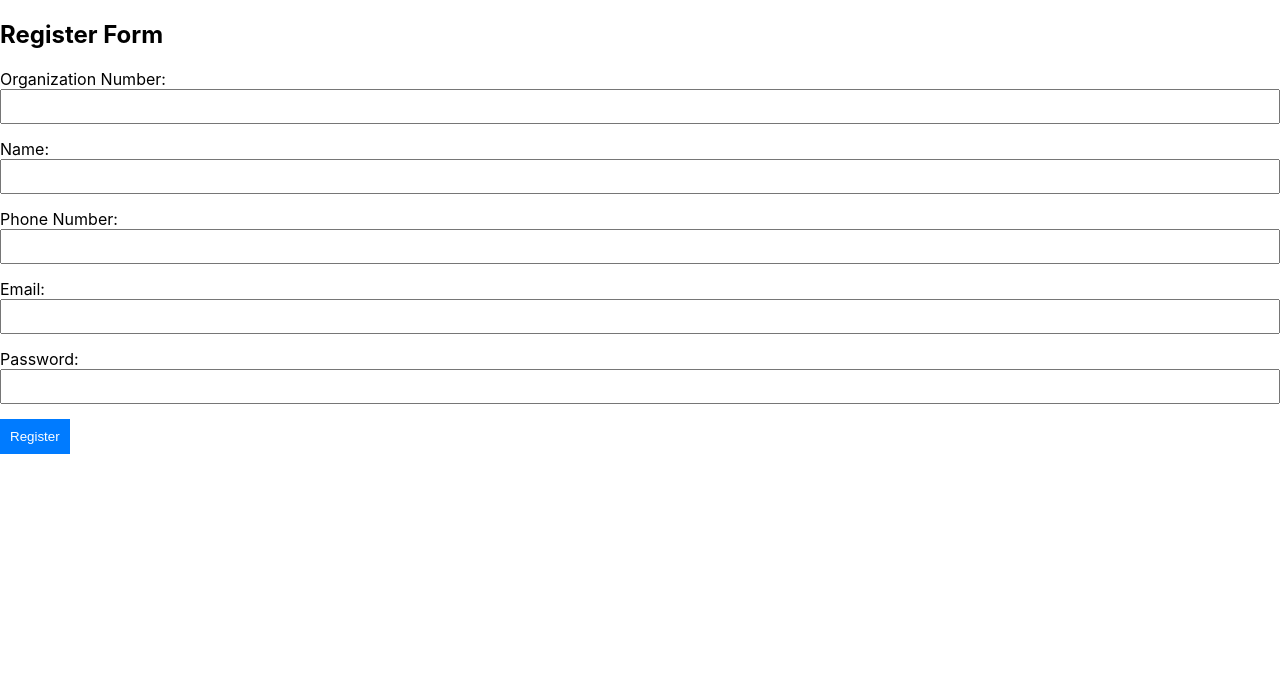
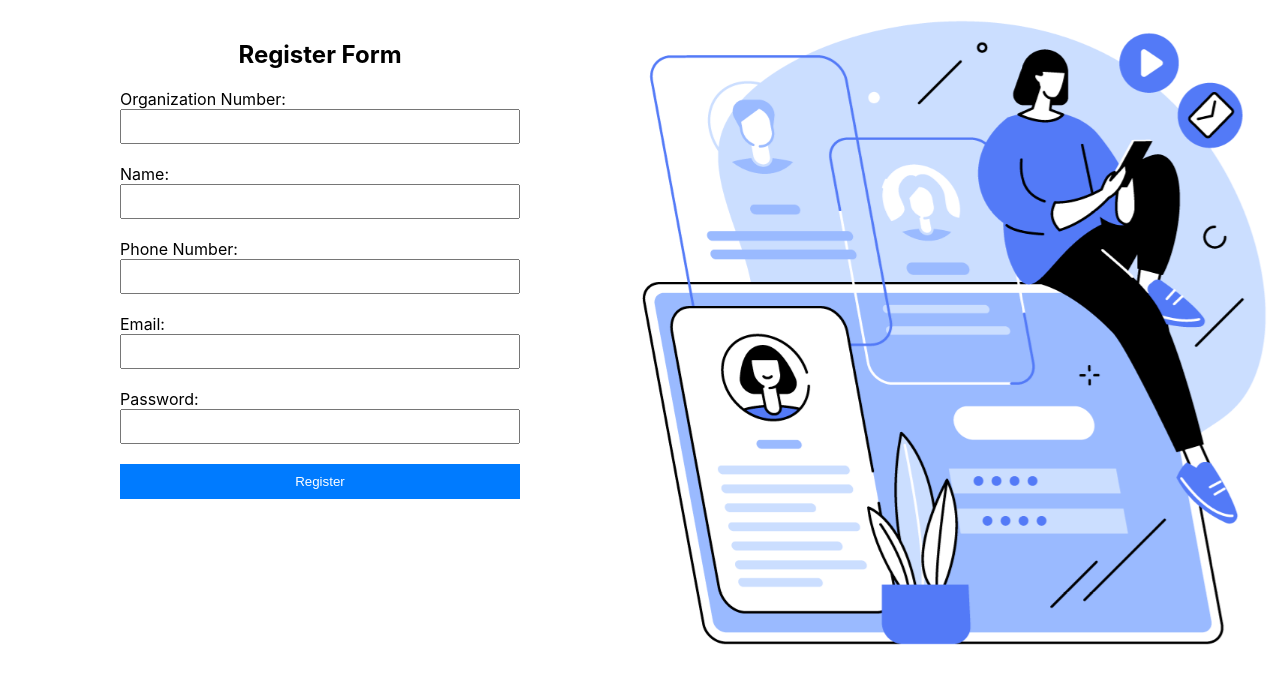
Before and after one commit to karishmarajput/cloud6, a React (Create React App) app in the folder client/: page /OgRegister in a window 1280 px wide. Shown: the top 684 px of the page. Built offline with nearby package versions, Linux system fonts and the light colour scheme.

Commit message:
OgRegister Design

```diff
--- a/client/src/pages/organisation/OgLogin.css
+++ b/client/src/pages/organisation/OgLogin.css
@@ -2,50 +2,56 @@
     width: 100%;
   }
 
-  .flex-container {
+  .flex-container-login {
     display: flex;
-    flex-direction: row; /* Display columns on small screens */
+    flex-direction: row;
   }
 
-  .image-section,
-  .form-section {
+  .image-section-login,
+  .form-section-login {
     flex: 1;
-    padding: 20px; /* Adjust the padding as needed */
-    overflow: hidden; /* Hide overflow to prevent vertical scroll */
+    padding: 20px;
+    overflow: hidden;
   }
 
-  .image-section img {
+  .image-section-login img {
     max-width: 100%;
-    max-height: 80%; /* Limit the height to prevent vertical scroll */
+    max-height: 85%;
     height: auto;
-    display: block; /* Remove any extra spacing below the image */
-    margin: 0 auto; /* Center the image horizontally */
+    display: flex;
+    margin: 0 auto;
   }
 
-  .form-section {
+  .form-section-login {
     display: flex;
     flex-direction: column;
     justify-content: center;
-    align-items: center; /* Center the contents horizontally */
-
-    /* Additional styles for mobile view and increased font size */
+    align-items: center;
     max-width: 100%;
-    font-size: 18px; /* Adjust the font size as needed */
+    font-size: 18px;
   }
 
   .login-form {
     width: 100%;
-    max-width: 300px; /* Adjust the max-width as needed */
+    max-width: 300px;
   }
 
-  .form-group {
+  .form-group-login {
     margin-bottom: 15px;
   }
 
+  .form-group-login-button {
+    margin-bottom: 15px;
+    display: flex;
+    flex-direction: column;
+    justify-content: center;
+    align-items: center;
+  }
+
   label {
-    display: block;
+    display: flex;
     margin-bottom: 5px;
-    text-align: left; /* Left-align the labels */
+    text-align: left;
   }
 
   input {
@@ -61,19 +67,19 @@
     color: #fff;
     border: none;
     cursor: pointer;
+
   }
 
-  /* Media query for small screens (e.g., mobile devices) */
-  @media screen and (max-width: 600px) {
+  @media screen and (max-width: 768px) {
     .flex-container {
-      flex-direction: column; /* Switch back to column layout for small screens */
+      flex-direction: column;
     }
 
     .form-section {
-      max-width: none; /* Remove max-width for better responsiveness */
+      max-width: none;
     }
   }
 
   button:hover {
-    background-color: #0056b3; /* Example hover background color */
+    background-color: #0056b3;
   }
--- a/client/src/pages/organisation/OgLogin.js
+++ b/client/src/pages/organisation/OgLogin.js
@@ -62,14 +62,14 @@ function OgLogin() {
     <>
       {/* <NavbarCertif /> */}
       <div className="login-container">
-        <div className="flex-container">
-          <div className="image-section">
+        <div className="flex-container-login">
+          <div className="image-section-login">
             <img src="login-side.png" alt="yo" />
           </div>
-          <div className="form-section">
+          <div className="form-section-login">
             <h2>Login Form</h2>
             <form className="login-form" onSubmit={handleSubmit}>
-              <div className="form-group">
+              <div className="form-group-login">
                 <label htmlFor="ogNumber">Organisation Number:</label>
                 <input
                   type="text"
@@ -78,7 +78,7 @@ function OgLogin() {
                   onChange={handleOgNumberChange}
                 />
               </div>
-              <div className="form-group">
+              <div className="form-group-login">
                 <label htmlFor="password">Password:</label>
                 <input
                   type="password"
@@ -87,7 +87,7 @@ function OgLogin() {
                   onChange={handlePasswordChange}
                 />
               </div>
-              <div className="form-group">
+              <div className="form-group-login-button">
                 <button type="submit">Login</button>
               </div>
             </form>
--- /dev/null
+++ b/client/src/pages/organisation/OgRegister.css
@@ -0,0 +1,88 @@
+html, body {
+  height: 100%;
+  margin: 0;
+  overflow: hidden;
+}
+
+.container {
+  display: flex;
+  position: relative;
+  height: 100%;
+  flex-direction: row;
+}
+
+.image-section {
+  flex: 1;
+  padding: 20px;
+  position: relative;
+  overflow: hidden;
+}
+
+.image-section img {
+  max-width: 100%;
+  height: 75%;
+  display: block;
+  margin: 0 auto;
+  animation: slideRight 1.5s ease-in-out forwards;
+}
+
+@keyframes slideRight {
+  from {
+    transform: translateX(-60%);
+  }
+  to {
+    transform: translateX(50%);
+  }
+}
+
+.form-section {
+  flex: 1;
+  padding: 20px;
+  position: absolute;
+  top: 0;
+  left: -25%;
+  width: 100%;
+  box-sizing: border-box;
+  animation: popUp 1s ease forwards 1.5s;
+  opacity: 0;
+}
+
+@keyframes popUp {
+  from {
+    transform: translateY(100%);
+  }
+  to {
+    transform: translateY(0);
+    opacity: 1;
+  }
+}
+
+.form-section h2 {
+  text-align: center;
+}
+
+.form-section form {
+  max-width: 400px;
+  margin: 0 auto;
+}
+
+.form-section label {
+  display: block;
+  margin-bottom: 10px;
+}
+
+.form-section input {
+  width: 100%;
+  padding: 8px;
+  box-sizing: border-box;
+  margin-bottom: 10px;
+}
+
+.form-section button {
+  width: 100%;
+  padding: 10px;
+  background-color: #007bff;
+  color: #fff;
+  border: none;
+  cursor: pointer;
+}
--- a/client/src/pages/organisation/OgRegister.js
+++ b/client/src/pages/organisation/OgRegister.js
@@ -1,4 +1,5 @@
 import React, { useState } from 'react';
+import './OgRegister.css';
 
 function OgRegister() {
   const [organizationNumber, setOrganizationNumber] = useState('');
@@ -10,6 +11,7 @@ const [password, setPassword] = useState('');
   const handlePasswordChange = (e) => {
     setPassword(e.target.value);
   };
+
   const handleOrgNumberChange = (e) => {
     setOrganizationNumber(e.target.value);
   };
@@ -25,6 +27,7 @@ const handlePasswordChange = (e) => {
   const handleEmailChange = (e) => {
     setEmail(e.target.value);
   };
+
   const handleSubmit = async (e) => {
     e.preventDefault();
 
@@ -39,7 +42,7 @@ const handlePasswordChange = (e) => {
           name,
           phoneNumber,
           email,
-          password
+          password,
         }),
       });
 
@@ -63,7 +66,12 @@ const handlePasswordChange = (e) => {
   };
 
   return (
-    <div>
+    <div style={{ display: 'flex' }}>
+      <div className="image-section">
+        <img src="login-side.png" alt="Organization" />
+      </div>
+
+      <div className="form-section">
         <h2>Register Form</h2>
         <form onSubmit={handleSubmit}>
           <div>
@@ -121,6 +129,7 @@ const handlePasswordChange = (e) => {
           </div>
         </form>
       </div>
+    </div>
   );
 }
 
```
Lines whose indentation alone changed are shown as unchanged.
